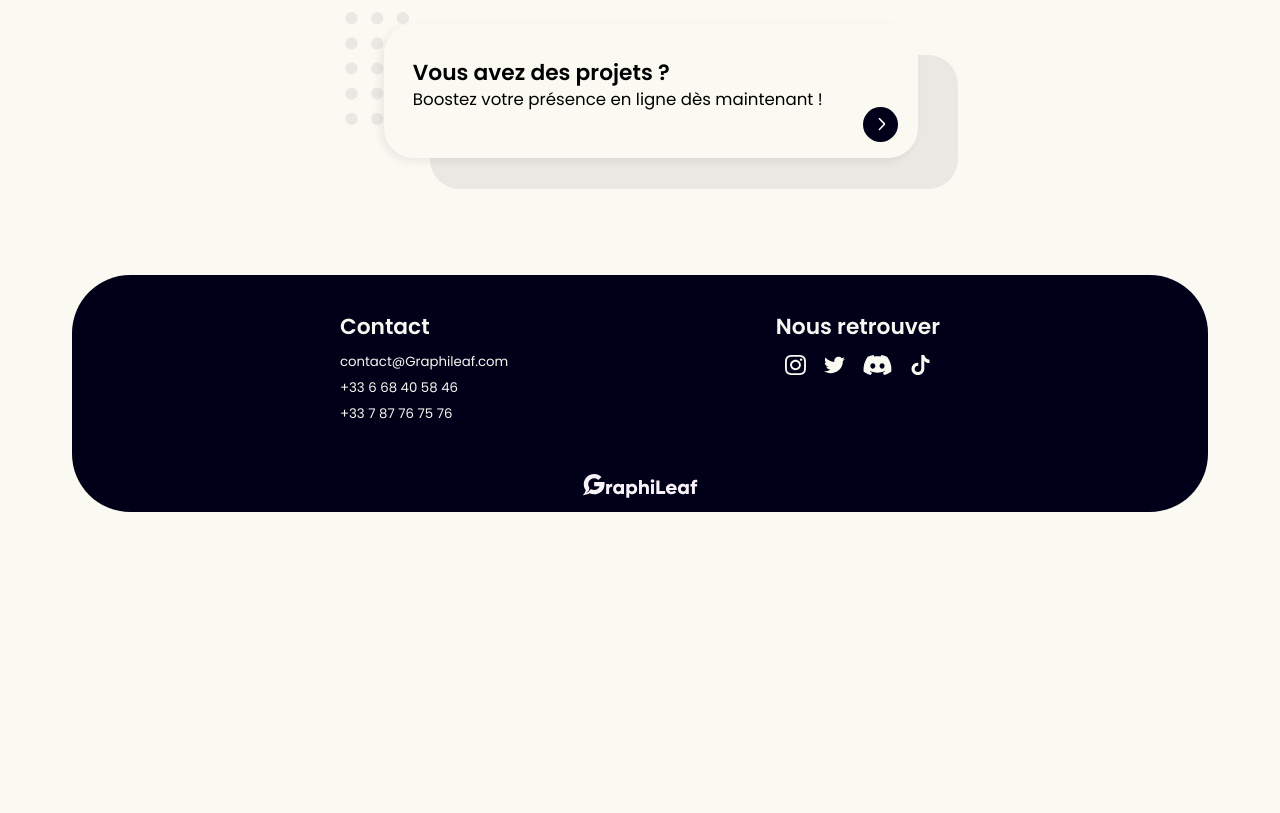
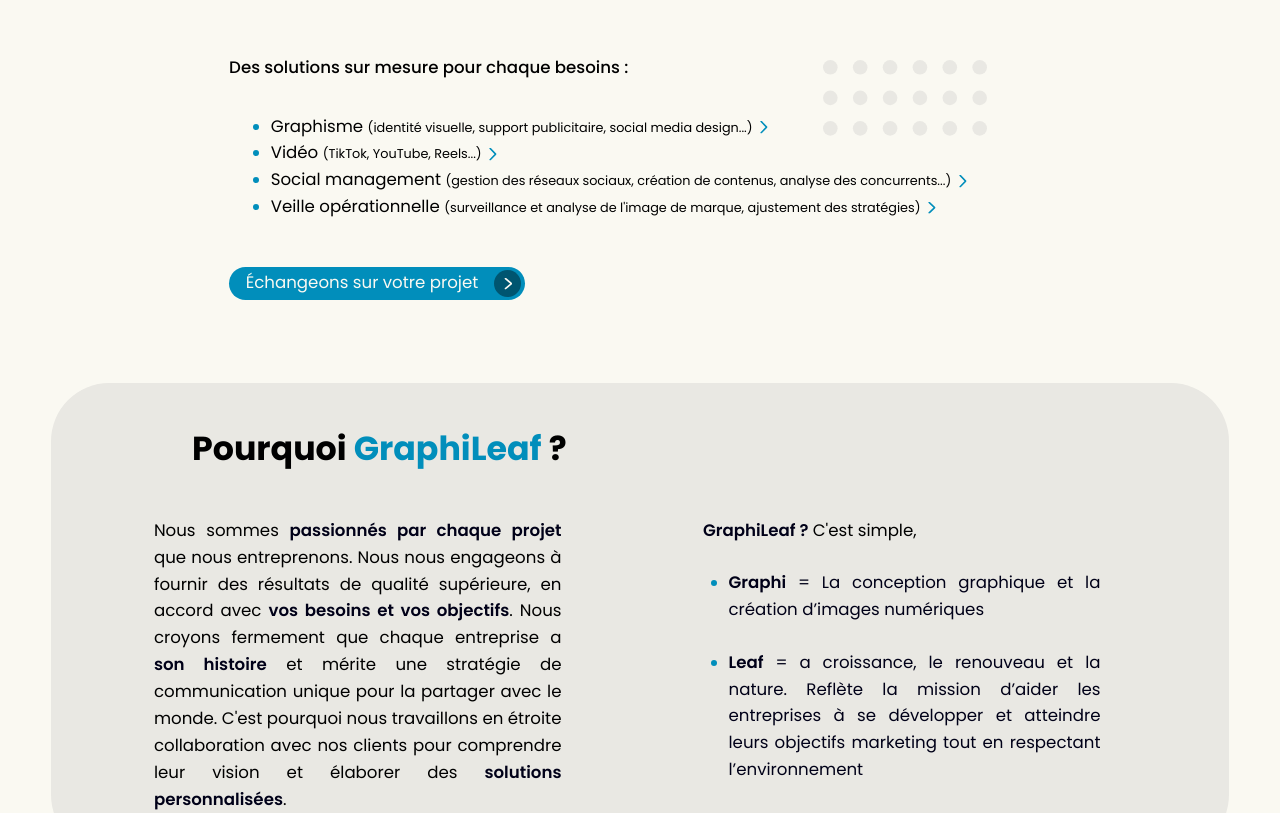
Before and after one commit to Arox39/graph-website, a React (Create React App) app: page /graphiLeaf/agence in a window 1280 px wide. Shown: the part 1160-1973 px from the top of the page. Before the commit the page ends 1689 px from the top, so only its background shows below. Built offline with nearby package versions, Linux system fonts and the light colour scheme.

Commit message:
finish the agence page

```diff
--- a/src/pages/agence/agence.component.jsx
+++ b/src/pages/agence/agence.component.jsx
@@ -2,6 +2,7 @@
 
 import illustration from '../../assets/img/Nuage.png'
 import bluegrid from '../../assets/img/BG-PB.svg'
+import Solution from './components/solution/solution.component'
 import Footer from '../../components/footer/footer.component'
 const Agence = () => {
     return (
@@ -17,10 +18,36 @@
             <div className='team'>
                 <h1 className='title'>Une équipe <span className='underline'>complète</span> <br/>
                 & <span className='blue'>compétente.</span></h1>
+
                 <p className='team-content'>
                 Spécialisés dans la <span className='blue'>communication</span> et le <span className='blue'>marketing digital</span>, nous avons développé une expertise dans plusieurs domaines clés pour aider les petites entreprises, les structures et les indépendants à maximiser leur présence et leur développement en ligne. <br/> <br/> Notre équipe <span className='blue'>créative et dynamique</span> se compose d'experts à chaque domaine. Des compétences diverses et une approche unique et personnalisée, afin d'élaborer des stratégies sur mesure pour répondre à <span className='blue'>vos besoins.</span></p>
+
                 <img className='blue-grid' src={bluegrid} alt='a blue grid'/>
             </div>
+
+            <Solution/>
+
+            <div className='why'>
+
+                <h1 className='title'>Pourquoi <span className='blue'>GraphiLeaf</span> ?</h1>
+                <div className='why-content'>
+                    <p className='left'>
+                        Nous sommes <strong>passionnés par chaque projet</strong> que nous entreprenons. Nous nous engageons à fournir des résultats de qualité supérieure, en accord avec <strong>vos besoins et vos objectifs</strong>. Nous croyons fermement que chaque entreprise a <strong>son histoire</strong> et mérite une stratégie de communication unique pour la partager avec le monde. C'est pourquoi nous travaillons en étroite collaboration avec nos clients pour comprendre leur vision et élaborer des <strong>solutions personnalisées</strong>.
+                    </p>
+
+                    <div className='right'>
+                    <strong>GraphiLeaf ?</strong> C'est simple,
+                    <ul>
+                        <li><strong>Graphi</strong> <span> = La conception graphique et la création d’images numériques</span></li>
+
+                        <li><strong>Leaf</strong> <span> = a croissance, le renouveau et la nature. Reflète la mission d’aider les entreprises à se développer et atteindre leurs objectifs marketing tout en respectant l’environnement</span> </li>
+                    </ul>
+                    </div>
+                </div>
+            </div>
+
+
+
 
             <Footer />
         </div>
--- a/src/pages/agence/agence.style.scss
+++ b/src/pages/agence/agence.style.scss
@@ -70,3 +70,61 @@
     }
 
 }
+
+
+.why
+{
+    background-color: #E9E8E3;
+    width: 92vw;
+    margin: 0 4vw;
+    margin-bottom: 10vw;
+    border-radius:4.55vw;
+    padding: 2.8vw 0 0.1vw 0;
+
+    height: fit-content;
+    .title
+    {
+        font-size: 2.6vw;
+        margin: 0 11vw;
+    }
+
+    .why-content
+    {
+        display: flex;
+        justify-content: space-around;
+        font-size: 1.3vw;
+        margin: 3vw 2.5vw;
+        text-align: justify;
+        line-height: 2.1vw;
+        strong
+        {
+            font-weight: 600;
+            color: #000018;
+        }
+        .left
+        {
+            max-width: 36.6%;
+
+        }
+        .right
+        {
+            max-width: 38%;
+
+            ul
+            {
+                margin: 0 2vw;
+
+                li
+                {
+                    list-style-type: disc;
+                    color: #018EBB;
+                    margin-top:2vw ;
+                    span
+                    {
+                        color: #000018;
+                    }
+                }
+            }
+        }
+    }
+}
--- a/src/pages/agence/components/solution/solution.component.jsx
+++ b/src/pages/agence/components/solution/solution.component.jsx
@@ -1,8 +1,46 @@
+import { Link } from 'react-router-dom'
+import ArrowEffect from '../../../../components/shared/arrowEffect/arrowEffect.component'
 import './solution.style.scss'
-
+import greygrid from '../../../../assets/img/BG-PG.svg'
 const Solution = () => {
     return(
-        <div></div>
+        <div className='solution-container'>
+            <h2 className='solution-title'>Des solutions sur mesure pour chaque besoins :</h2>
+
+            <ul className='solution-list'>
+                <li className='solution-element'>
+                    <Link to={''} className='btn'>
+                        Graphisme <span>(identité visuelle, support publicitaire, social media design...)</span>
+                        <ArrowEffect arrowColor='blue'/>
+                    </Link>
+                </li>
+                <li className='solution-element'>
+                    <Link to={''} className='btn'>
+                        Vidéo <span> (TikTok, YouTube, Reels...)</span>
+                        <ArrowEffect arrowColor='blue'/>
+                    </Link>
+                </li>
+                <li className='solution-element'>
+                    <Link to={''} className='btn'>
+                        Social management  <span>(gestion des réseaux sociaux, création de contenus, analyse des concurrents...)</span>
+                        <ArrowEffect arrowColor='blue'/>
+                    </Link>
+                </li>
+                <li className='solution-element'>
+                    <Link to={''}  className='btn'>
+                        Veille opérationnelle  <span>(surveillance et analyse de l'image de marque, ajustement des stratégies)</span>
+                        <ArrowEffect arrowColor='blue'/>
+                    </Link>
+                </li>
+
+            </ul>
+            <img className='grey-grid' src={greygrid} alt='grey grid'/>
+            <Link to={''} className='solution-btn btn'>
+                Échangeons sur votre projet
+                <ArrowEffect bgcolor='#005570' />
+            </Link>
+
+        </div>
     )
 }
 
--- a/src/pages/agence/components/solution/solution.style.scss
+++ b/src/pages/agence/components/solution/solution.style.scss
@@ -0,0 +1,64 @@
+.solution-container
+{
+    position: relative;
+    margin: 12.55vw 17.9vw 0 17.9vw;
+
+    .solution-title
+    {
+        font-weight: 500;
+        margin-bottom: 3.25vw;
+        font-size: 1.3vw;
+    }
+    .solution-list
+    {
+        margin-left: 3.25vw;
+
+        .solution-element
+        {
+            list-style-type: disc;
+            color: #018EBB;
+            font-size: 1.3vw;
+            margin-top:0.8vw;
+            span
+            {
+                font-size: 1vw;
+            }
+            &:hover
+            {
+                .btn
+                {
+                    box-shadow: none;
+                }
+            }
+        }
+
+    }
+    .grey-grid
+    {
+        position: absolute;
+        right: 5vw;
+        top: 0;
+    }
+
+    .solution-btn
+    {
+        padding-left:1.3vw ;
+        margin-top:4vw;
+        font-size: 1.3vw;
+
+        background-color: #018EBB;
+        display: flex;
+        align-items: center;
+        border-radius: 6.25vw;
+        width: 21.8vw;
+        color: #Faf9f2;
+        height: 2.6vw;
+        cursor: pointer;
+
+        transition: transform 0.3s ease-in-out;
+        .arrow-effect
+        {
+            margin-left: 1.2vw;
+        }
+    }
+}
```
